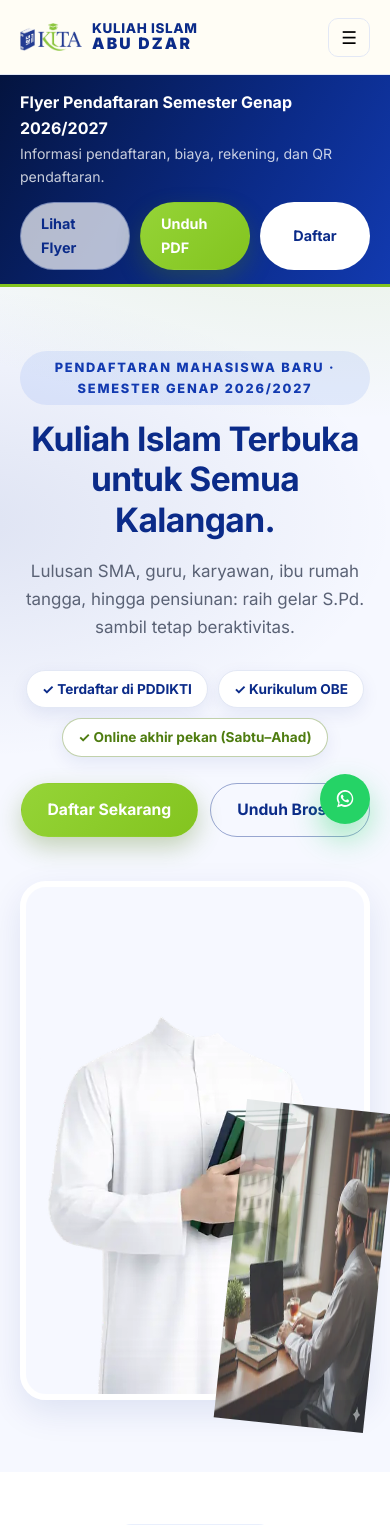
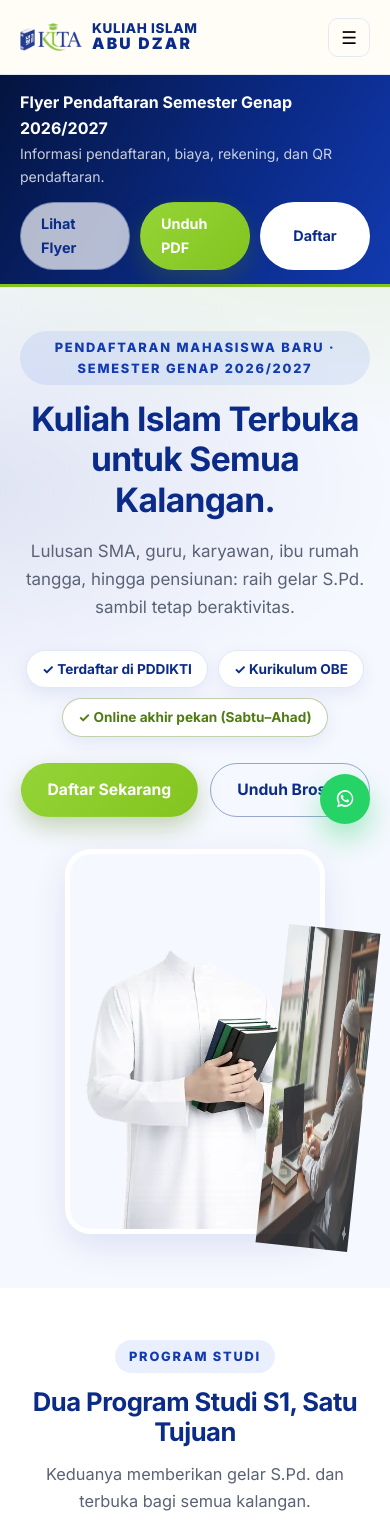
Before and after one commit to project-webs/kampuskita_web_react, a React (Vite) app: page /#/ in a window 390 px wide. Shown: the top 1525 px of the page. Built offline with nearby package versions, Linux system fonts and the light colour scheme.

Commit message:
Fix mobile hero image (srcset path) and tighten mobile hero layout

```diff
--- a/src/data/content.js
+++ b/src/data/content.js
@@ -23,7 +23,7 @@ export const HERO = {
   subtitle:
     'Lulusan SMA, guru, karyawan, ibu rumah tangga, hingga pensiunan: raih gelar S.Pd. sambil tetap beraktivitas.',
   image: 'images/hero-person-900.webp',
-  imageSrcSet: 'images/hero-person-480.webp 480w, /images/hero-person-900.webp 800w',
+  imageSrcSet: 'images/hero-person-480.webp 480w, images/hero-person-900.webp 800w',
   imageAlt:
     'Ilustrasi mahasiswa berpakaian putih memegang tumpukan buku — Kuliah Islam Abu Dzar',
 }
--- a/src/styles/global.css
+++ b/src/styles/global.css
@@ -1547,6 +1547,30 @@ p {
     grid-template-columns: 1fr;
   }
 
+  .hero {
+    padding: 44px 0 54px;
+  }
+
+  .hero-grid {
+    gap: 28px;
+  }
+
+  .hero-visual {
+    margin-top: 4px;
+  }
+
+  .hero-visual .poster {
+    width: min(100%, 260px);
+    border-width: 5px;
+  }
+
+  .hero-visual .ornament {
+    width: 92px;
+    right: 6px;
+    bottom: -14px;
+    overflow: hidden;
+  }
+
   .flyer-strip .actions {
     margin-left: 0;
     width: 100%;
```
